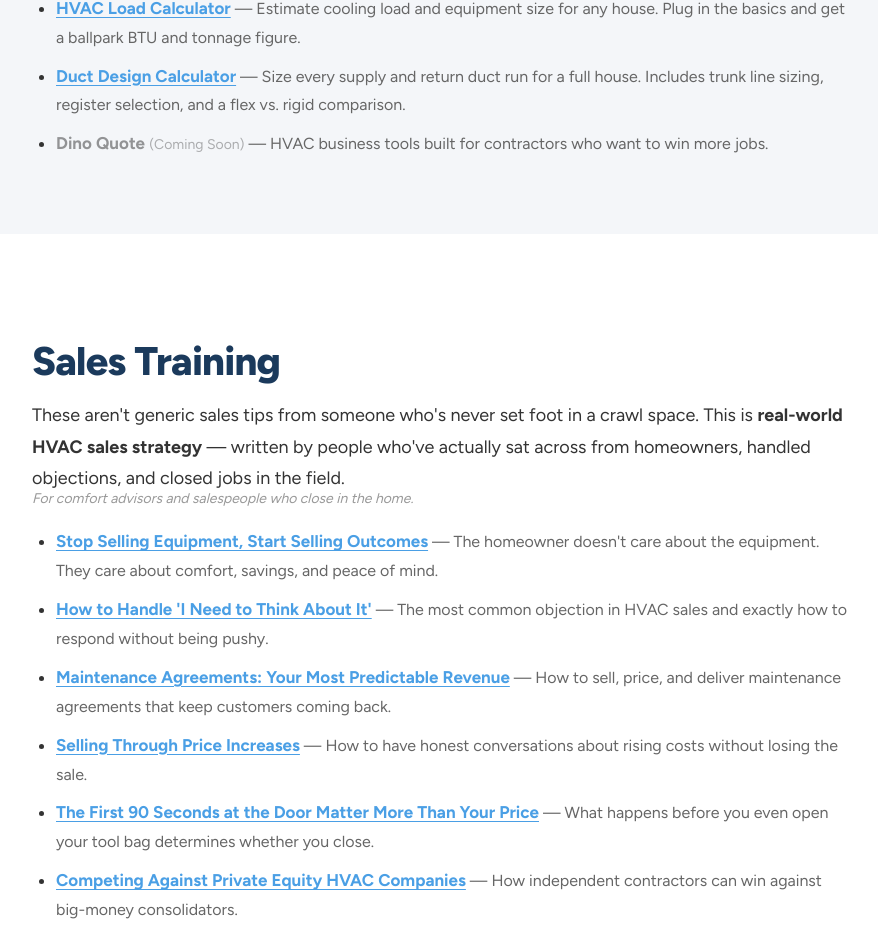
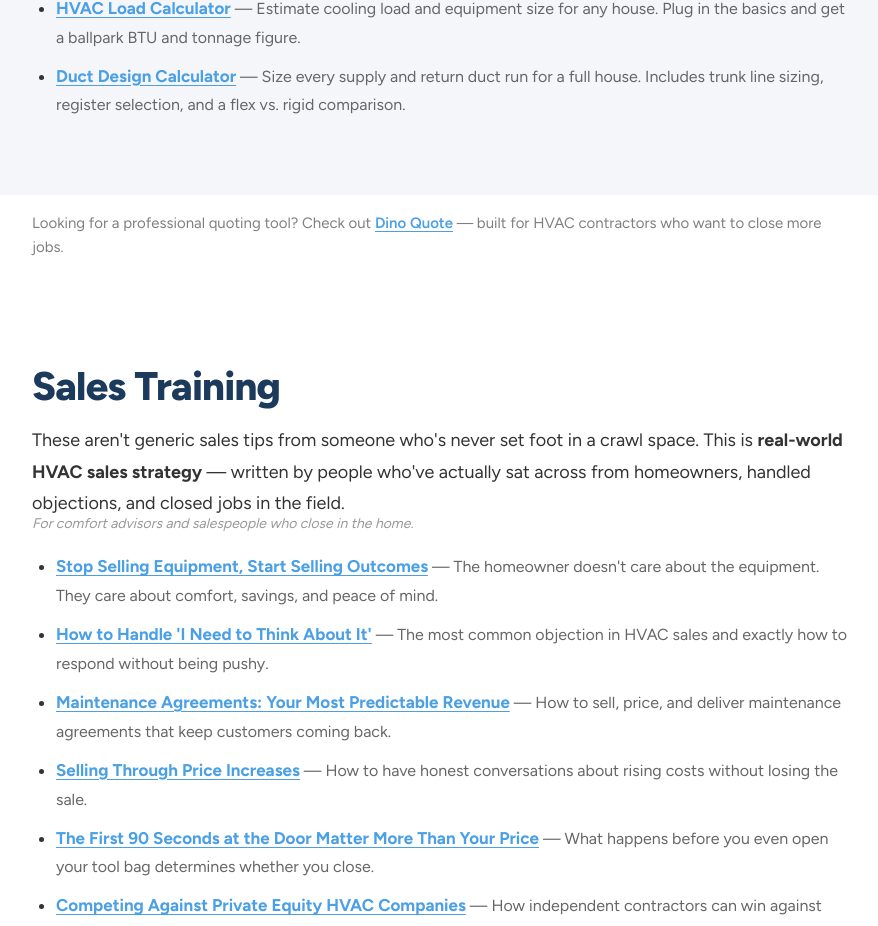
Before and after one commit to Ishack94/HVAC-sales-master, a React (Vite) app: page / in a window 1280 px wide. Shown: the part 2396-3322 px from the top of the page, without its empty margins (0-878 px from the left). Built offline with nearby package versions, Linux system fonts and the light colour scheme.

Commit message:
Move Dino Quote out of free tools, add as separate recommendation with link

```diff
--- a/src/pages/Home.jsx
+++ b/src/pages/Home.jsx
@@ -268,12 +268,14 @@ export default function Home() {
                   <Link to="/resources" className={styles.articleLink}><strong>Duct Design Calculator</strong></Link>
                   <span className={styles.articleDesc}> — Size every supply and return duct run for a full house. Includes trunk line sizing, register selection, and a flex vs. rigid comparison.</span>
                 </li>
-                <li>
-                  <span className={styles.mutedLink}><strong>Dino Quote</strong> <span className={styles.comingSoon}>(Coming Soon)</span></span>
-                  <span className={styles.articleDesc}> — HVAC business tools built for contractors who want to win more jobs.</span>
-                </li>
               </ul>
             </div>
+          )}
+
+          {!isFiltering && (
+            <p className={styles.dinoRec}>
+              Looking for a professional quoting tool? Check out <a href="https://www.dinoquote.com" target="_blank" rel="noopener noreferrer" className={styles.dinoLink}>Dino Quote</a> — built for HVAC contractors who want to close more jobs.
+            </p>
           )}
 
           {/* Sales Training */}
--- a/src/pages/Home.module.css
+++ b/src/pages/Home.module.css
@@ -380,15 +380,24 @@
   font-size: 16px;
 }
 
-.mutedLink {
-  color: rgba(0, 0, 0, 0.4);
-  font-size: 17px;
+.dinoRec {
+  font-family: 'Figtree', sans-serif;
+  font-size: 15px;
+  color: rgba(0, 0, 0, 0.5);
+  margin-top: 16px;
+  line-height: 1.6;
 }
 
-.comingSoon {
-  font-weight: 400;
-  font-size: 14px;
-  color: rgba(0, 0, 0, 0.3);
+.dinoLink {
+  color: #4a9fe5;
+  font-weight: 600;
+  text-decoration: underline;
+  text-underline-offset: 3px;
+  transition: color 0.2s ease;
+}
+
+.dinoLink:hover {
+  color: #0e2340;
 }
 
 /* Inline newsletter form */
```
